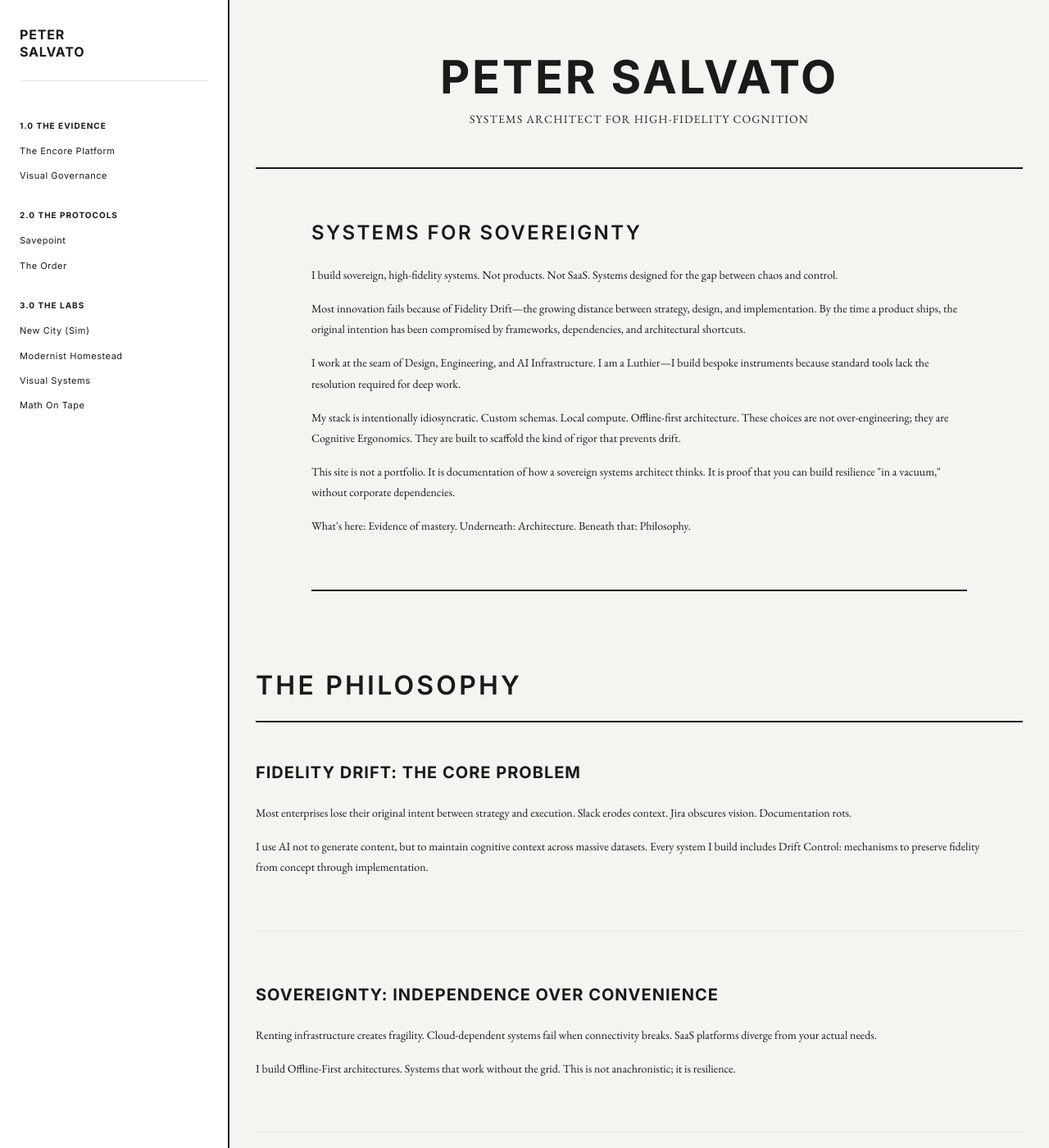
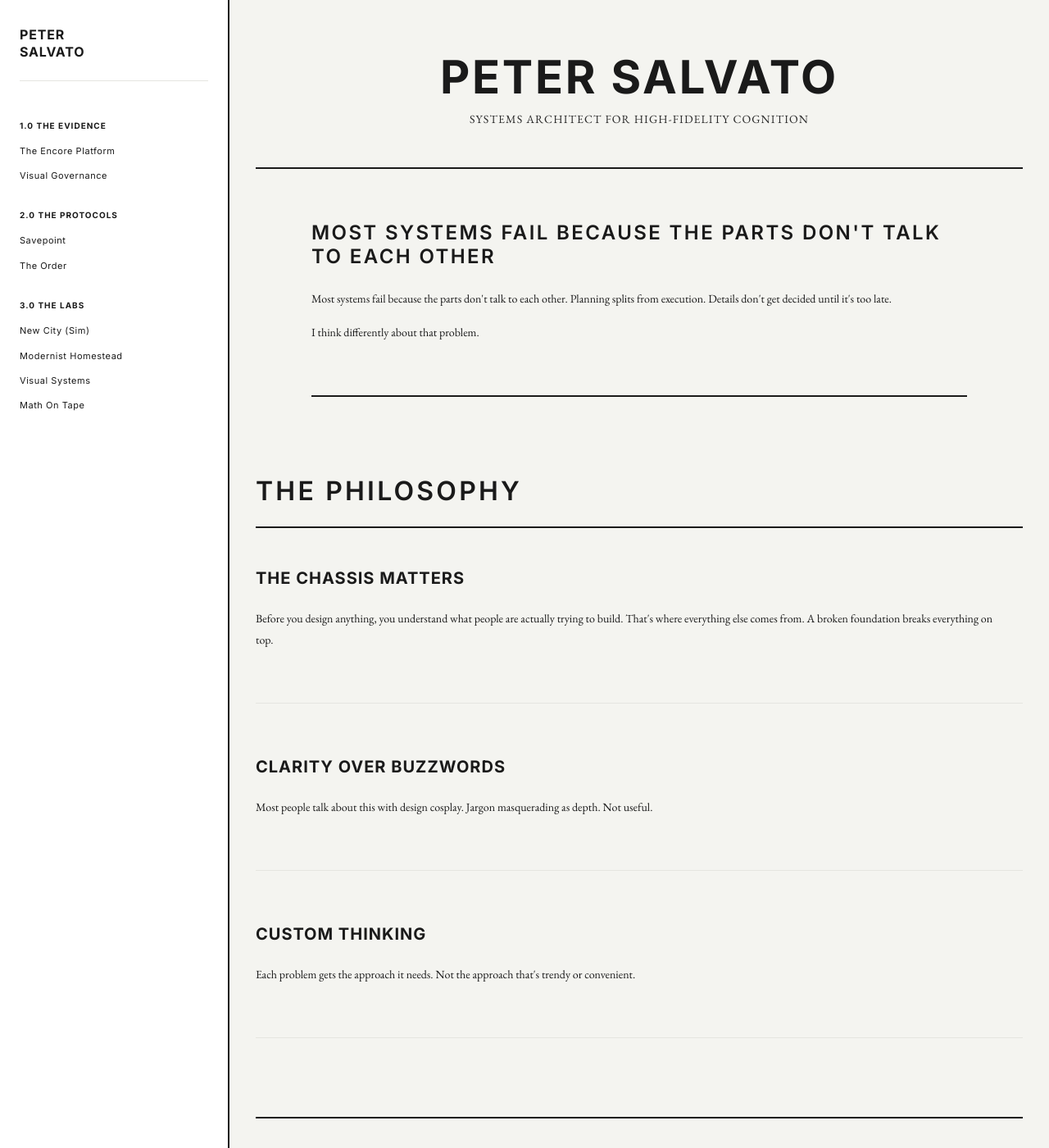
Before and after one commit to PeterSalvato/petersalvato-constellation, a Jekyll site: the page built from index.md, in a window 1280 px wide and 1400 px high. Shown: the whole window at 82% size. Built offline with Jekyll 4.4.1, drawn with Linux system fonts in a browser that asks for light colours; some of the changed text lies outside the part shown.

Commit message:
refactor: rewrite manifesto and philosophy with direct voice
- Remove performative language and meta-commentary
- Strip jargon and "design cosplay"
- Focus on what the work IS, not what it DEMONSTRATES
- Simplify philosophy to three clear pillars
- Update artifact descriptions to be concrete and functional
- Manifesto now: problem statement + "I think differently about that"
- No claims about the outcome, just the approach

Voice: Direct, grounded, no buzzwords, no overselling.

Co-Authored-By: Claude Haiku 4.5 <noreply@anthropic.com>

```diff
--- a/_data/index.json
+++ b/_data/index.json
@@ -1,46 +1,43 @@
 {
   "manifesto": {
     "id": "00",
-    "title": "SYSTEMS FOR SOVEREIGNTY",
+    "title": "Most systems fail because the parts don't talk to each other",
     "type": "manifesto",
-    "content": "I build sovereign, high-fidelity systems. Not products. Not SaaS. Systems designed for the gap between chaos and control.\n\nMost innovation fails because of Fidelity Drift—the growing distance between strategy, design, and implementation. By the time a product ships, the original intention has been compromised by frameworks, dependencies, and architectural shortcuts.\n\nI work at the seam of Design, Engineering, and AI Infrastructure. I am a Luthier—I build bespoke instruments because standard tools lack the resolution required for deep work.\n\nMy stack is intentionally idiosyncratic. Custom schemas. Local compute. Offline-first architecture. These choices are not over-engineering; they are Cognitive Ergonomics. They are built to scaffold the kind of rigor that prevents drift.\n\nThis site is not a portfolio. It is documentation of how a sovereign systems architect thinks. It is proof that you can build resilience \"in a vacuum,\" without corporate dependencies.\n\nWhat's here: Evidence of mastery. Underneath: Architecture. Beneath that: Philosophy."
+    "content": "Most systems fail because the parts don't talk to each other. Planning splits from execution. Details don't get decided until it's too late.\n\nI think differently about that problem."
   },
   "domains": [
     {
       "id": "01",
       "name": "INFRASTRUCTURE",
       "color": "blue",
-      "definition": "The Substrate. The Sovereign Stack. The Proof.",
-      "description": "Mission-critical systems that survive without external dependencies. Platforms that maintain integrity across technological epochs. The operational proof that sovereignty is achievable at scale.",
+      "definition": "Systems that hold up.",
+      "description": "Platforms that don't depend on trends or vendor decisions. Built to survive.",
       "artifacts": [
         {
           "id": "1.1",
           "title": "THE ENCORE PLATFORM",
-          "context": "Enterprise Architecture & Sovereignty",
-          "spec": "12 years. 99.9% uptime. 40,000+ users. Strangler pattern legacy modernization maintaining system fidelity across technological epochs.",
-          "result": "Replaced the engine while the car drove at 60mph. Proof that you can maintain operational integrity while completely replacing core infrastructure. Systems that survived three technological epochs without drift.",
+          "context": "12 years. Three technological epochs.",
+          "spec": "Legacy modernization. 99.9% uptime. 40,000+ users. Replaced core infrastructure without breaking the system.",
+          "result": "System survived three technological shifts without losing its shape.",
           "status": "DEPLOYED",
-          "link": "/evidence/the-encore-platform",
-          "case_study_focus": "Fidelity Preservation Under Pressure"
+          "link": "/evidence/the-encore-platform"
         },
         {
           "id": "1.2",
           "title": "VISUAL GOVERNANCE",
-          "context": "Identity Systems at Scale & Organizational Resilience",
-          "spec": "Luxury brands scaling across e-commerce, print, retail, campaigns, social. Constraint hierarchies enabling distributed teams to extend identity coherently.",
-          "result": "$10M+ annual commerce. Visual coherence maintained through team transitions, market pressure, and organizational change. Proof that Taste is systematic, not decorative.",
+          "context": "Brands scaling across channels.",
+          "spec": "E-commerce, print, retail, campaigns, social. Built a system teams could extend without breaking it.",
+          "result": "$10M+ annual commerce. Visual coherence survived team transitions and organizational pressure.",
           "status": "ACTIVE",
-          "link": "/evidence/visual-governance",
-          "case_study_focus": "Taste as Engineering Constraint"
+          "link": "/evidence/visual-governance"
         },
         {
           "id": "1.3",
           "title": "HOMELAB STACK",
-          "context": "Sovereign Infrastructure & Offline Autonomy",
-          "spec": "Offline-first server infrastructure. Ubuntu + Docker + custom monitoring. Self-hosted everything: media server, automation, backup. Physical data sovereignty.",
-          "result": "Family media server, automated backups, AI compute, knowledge systems—all running on local hardware. Zero cloud dependencies. Proof of concept for truly sovereign infrastructure.",
-          "status": "LIVE",
-          "case_study_focus": "Independence Over Convenience"
+          "context": "Everything runs locally.",
+          "spec": "Ubuntu. Docker. Self-hosted. No cloud dependencies.",
+          "result": "Family infrastructure. Media server. Backups. AI compute. Works when the internet doesn't.",
+          "status": "LIVE"
         }
       ]
     },
@@ -48,44 +45,41 @@
       "id": "02",
       "name": "METHODS",
       "color": "red",
-      "definition": "The Logic. The Protocols. The Discipline.",
-      "description": "Systems designed to be operated. Frameworks that scale because they're built on clarity and constraint. Evidence that rigor is the antidote to chaos.",
+      "definition": "How to build so it doesn't break.",
+      "description": "Frameworks that scale because they're clear. Systems designed to be operated.",
       "artifacts": [
         {
           "id": "2.1",
           "title": "SAVEPOINT PROTOCOL",
-          "context": "Cognitive Versioning & Drift Control",
-          "spec": "Documented moments of stability. Syntax-enforced recovery. Weekly reviews, quarterly audits. Mechanism for maintaining epistemic fidelity across time.",
-          "result": "Teams using Savepoint protocol recover 40% faster from context loss, make bolder architectural decisions, maintain institutional memory across team turnover.",
+          "context": "Context stability for teams.",
+          "spec": "Documented moments of stability. Weekly reviews. Quarterly audits. A way to keep context stable so teams can move fast.",
+          "result": "Teams recover faster from context loss. Move bolder. Keep institutional memory through turnover.",
           "status": "V3.0 - Open Source",
           "link": "/protocols/savepoint",
           "spoke_id": "savepoint",
           "spoke_external_url": "https://savepoint.systems",
-          "hub_context": "Proof of Fidelity Preservation in distributed teams and context management at scale.",
-          "case_study_focus": "Fidelity Preservation in Teams"
+          "hub_context": "Usable by anyone. Shows how I think about cognitive versioning."
         },
         {
           "id": "2.2",
           "title": "ORDER OF THE ÆTHERWRIGHT",
-          "context": "Systems Doctrine & Organizational Design",
-          "spec": "Three pillars: Clarity, Consistency, Coherence. Discipline for designing intangible systems that survive organizational pressure.",
-          "result": "Framework for building systems that scale without drift. Used by early-stage founders and design leaders to architect culture and infrastructure simultaneously.",
+          "context": "Systems under organizational pressure.",
+          "spec": "Three pillars. Clarity. Consistency. Coherence. That's how systems survive.",
+          "result": "Framework for building culture and infrastructure simultaneously. Used by founders and design leaders.",
           "status": "ACTIVE",
-          "link": "/protocols/order-of-the-aetherwright",
-          "case_study_focus": "Systems Survive When Built for Change"
+          "link": "/protocols/order-of-the-aetherwright"
         },
         {
           "id": "2.3",
           "title": "MODERNIST HOMESTEAD",
-          "context": "Applied Constraints & Resilience",
-          "spec": "Zero-willpower meal systems. Italian and Thai supply chains for household resilience. Chemical constraints (Celiac + allergies) as design parameters.",
-          "result": "Family that reliably feeds itself even when executive function is offline. Proof that rigorous constraints produce higher quality outcomes than willpower-dependent systems.",
+          "context": "Systems for unreliable executive function.",
+          "spec": "Zero-willpower meal systems. Italian and Thai supply chains. Chemical constraints as design parameters.",
+          "result": "Family reliably feeds itself. Reliability doesn't depend on willpower.",
           "status": "ACTIVE",
           "link": "/labs/modernist-homestead",
           "spoke_id": "tasteonomy",
           "spoke_external_url": "https://tasteonomy.com",
-          "hub_context": "A stress-test of software versioning logic and constraint systems applied to biological recipes.",
-          "case_study_focus": "Constraints Drive Quality"
+          "hub_context": "A stress-test of constraint systems applied to recipes."
         }
       ]
     },
@@ -93,38 +87,35 @@
       "id": "03",
       "name": "DESIGN",
       "color": "green",
-      "definition": "The Semiotics. The Narrative. The Tangibility.",
-      "description": "Visual systems that survive organizational pressure. Research into how forms persist through change. Proof that Taste is not subjective—it is a system of variables.",
+      "definition": "How systems persist through chaos.",
+      "description": "Visual thinking that survives organizational pressure. Research into resilience.",
       "artifacts": [
         {
           "id": "3.1",
           "title": "NEW CITY",
-          "context": "Narrative Simulation & Systems Under Pressure",
-          "spec": "40+ entity graph stress-testing infrastructure collapse. Modeling: What happens when systems fail? How do humans respond? What breaks first?",
-          "result": "Operational architecture expressed as interactive narrative. Research into how systems maintain integrity under pressure. Foundation for understanding resilience in design.",
+          "context": "Systems under collapse.",
+          "spec": "40+ entity graph stress-testing infrastructure failure. What happens when systems fail. How do humans respond.",
+          "result": "Interactive narrative modeling resilience under pressure.",
           "status": "IN DEVELOPMENT",
-          "link": "/labs/new-city",
-          "case_study_focus": "Resilience is Designable"
+          "link": "/labs/new-city"
         },
         {
           "id": "3.2",
           "title": "VISUAL SYSTEMS RESEARCH",
-          "context": "Design Operations & Organizational Scaling",
-          "spec": "How visual systems survive team growth and organizational drift. Constraint hierarchies. Distributed autonomy. Typographic governance.",
-          "result": "Framework for teams to extend design coherence without centralized control. Proof that 'Taste' can be systematized for scale.",
+          "context": "Visual language at scale.",
+          "spec": "How to build a visual language teams can extend without breaking it. Constraint hierarchies. Distributed autonomy.",
+          "result": "Framework for design coherence without centralized control.",
           "status": "ONGOING",
-          "link": "/labs/visual-systems",
-          "case_study_focus": "Taste Scales Through Constraints"
+          "link": "/labs/visual-systems"
         },
         {
           "id": "3.3",
           "title": "MATH ON TAPE",
-          "context": "Tangible Cognition & Educational Design",
-          "spec": "Tactile mathematics. Making abstract concepts physically graspable through interaction. Converting symbolic representation into sensory experience.",
-          "result": "Live environment used as primary teaching tool. Proof that understanding deepens when systems map to multiple cognitive channels.",
+          "context": "Tactile cognition.",
+          "spec": "Tactile mathematics. Making abstract graspable through interaction.",
+          "result": "Used as primary teaching tool. Understanding deepens when systems map to multiple cognitive channels.",
           "status": "LIVE",
-          "link": "/labs/math-on-tape",
-          "case_study_focus": "Cognition Through Design"
+          "link": "/labs/math-on-tape"
         }
       ]
     }
--- a/_data/philosophy.json
+++ b/_data/philosophy.json
@@ -2,34 +2,29 @@
   "philosophy": {
     "sections": [
       {
-        "id": "drift-control",
-        "title": "FIDELITY DRIFT: The Core Problem",
-        "content": "Most enterprises lose their original intent between strategy and execution. Slack erodes context. Jira obscures vision. Documentation rots.\n\nI use AI not to generate content, but to maintain cognitive context across massive datasets. Every system I build includes Drift Control: mechanisms to preserve fidelity from concept through implementation."
+        "id": "chassis",
+        "title": "THE CHASSIS MATTERS",
+        "content": "Before you design anything, you understand what people are actually trying to build. That's where everything else comes from. A broken foundation breaks everything on top."
       },
       {
-        "id": "sovereignty",
-        "title": "SOVEREIGNTY: Independence Over Convenience",
-        "content": "Renting infrastructure creates fragility. Cloud-dependent systems fail when connectivity breaks. SaaS platforms diverge from your actual needs.\n\nI build Offline-First architectures. Systems that work without the grid. This is not anachronistic; it is resilience."
+        "id": "clarity",
+        "title": "CLARITY OVER BUZZWORDS",
+        "content": "Most people talk about this with design cosplay. Jargon masquerading as depth. Not useful."
       },
       {
-        "id": "neuro-ergonomics",
-        "title": "NEURO-ERGONOMICS: Designing for Cognition",
-        "content": "Most interfaces are designed for mass adoption. They create noise to maximize engagement.\n\nI design for signal. Interfaces that reduce cognitive load. High information density without overwhelm. Tools that scaffold rather than distract."
-      },
-      {
-        "id": "luthier",
-        "title": "THE LUTHIER MODEL: Building Custom Instruments",
-        "content": "A luthier doesn't build guitars with SaaS APIs and off-the-shelf electronics. They understand wood, acoustics, and the specific needs of the musician.\n\nI build software the same way. Custom schemas. Tailored constraints. Bespoke architectures.\n\nThe complexity is not over-engineering. It is resolution."
+        "id": "custom",
+        "title": "CUSTOM THINKING",
+        "content": "Each problem gets the approach it needs. Not the approach that's trendy or convenient."
       }
     ],
     "engagement": [
       {
         "title": "Who I Work With",
-        "content": "- Founders building Zero-to-One systems who need an architect that can scaffold culture and infrastructure simultaneously.\n- Complex Domain Leaders (BioTech, AI, Logistics, Infrastructure) who need interfaces that reduce risk and error.\n- R&D Labs that need to bridge Research Papers and Working Prototypes."
+        "content": "- Founders building systems that need an architect.\n- Complex domain leaders who need interfaces that reduce risk.\n- Teams that need to bridge research and working prototypes."
       },
       {
-        "title": "My Constraints",
-        "content": "- I value Async & Deep Work over Always-On availability.\n- I prioritize System Integrity over Quick Hacks.\n- I work best when given Autonomy to solve the problem, not execute tickets.\n- I filter for leadership that respects the complexity of deep work."
+        "title": "How I Work",
+        "content": "- Deep evaluation of what you're actually trying to build.\n- Custom approach. No templates.\n- Async. Deep work. Not always-on availability."
       }
     ]
   }
```
